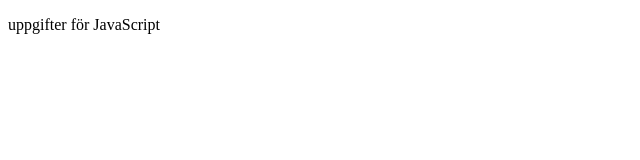
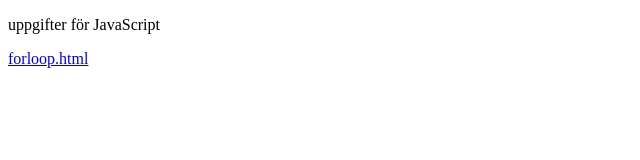
Before and after one commit to Reza-Gowharvar-Haghighi-SKOLKONTO/Weuweb01, a plain HTML site: page index.html in a window 1280 px wide. Shown: the whole page, without its empty margins (0-640 px from the left). Drawn offline with Linux system fonts and the light colour scheme.

Commit message:
Update index.html

```diff
--- a/index.html
+++ b/index.html
@@ -9,7 +9,7 @@
 <body>
 
   <p>uppgifter för JavaScript</p>
-  <a href="pages/forloop.html"></a>
+  <a href="pages/forloop.html">forloop.html</a>
 
 </body>
 </html>
```
